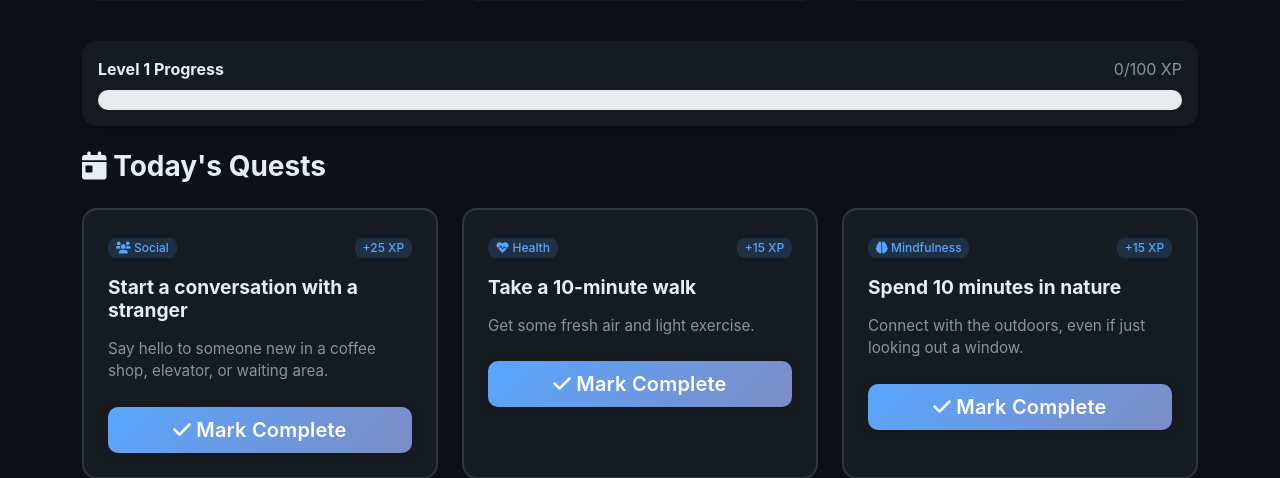
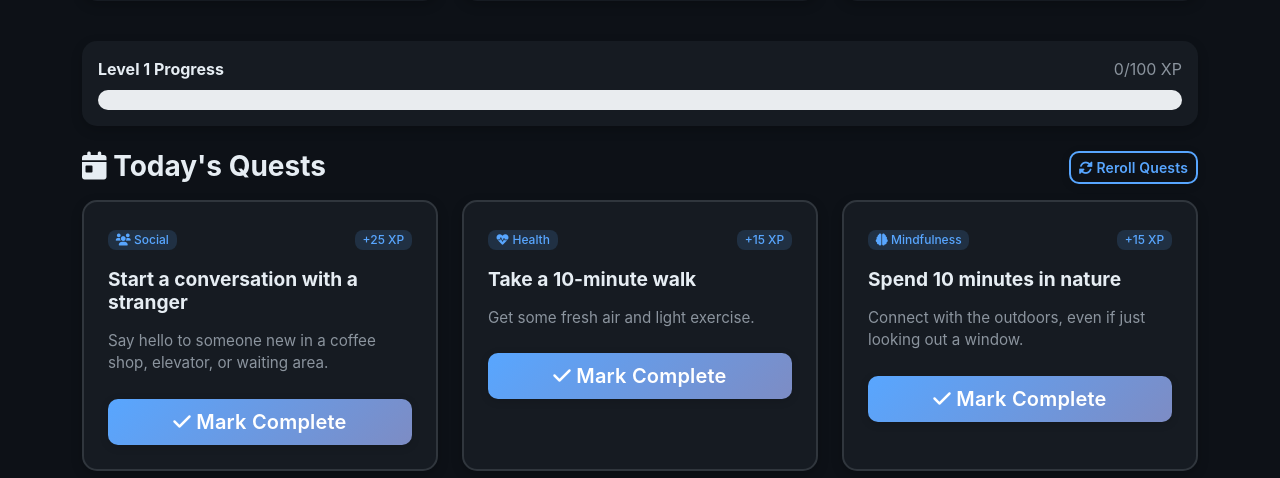
Before and after one commit to pierceluu10/Questr, a Flask app: page /dashboard in a window 1280 px wide. Shown: the part 421-899 px from the top of the page. Run offline with Flask 3, Linux system fonts and the light colour scheme; the visitor is signed in with stand-in values (Sample User, id 1); data comes from the database, SQL or seed files in the repository.

Commit message:
3 quests

```diff
--- a/app.py
+++ b/app.py
@@ -10,7 +10,7 @@ import json
 import os
 from textblob import TextBlob
 
-from models import db, User, Quest, UserQuest, Reflection, Achievement, UserAchievement
+from models import db, User, Quest, UserQuest, Reflection, Achievement, UserAchievement, DailyQuest
 
 app = Flask(__name__)
 app.config['SECRET_KEY'] = os.environ.get('SECRET_KEY', 'your-secret-key-change-in-production')
@@ -76,20 +76,22 @@ def get_daily_quests(user_id):
     """Get or generate today's quests for a user"""
     today = date.today()
 
-    # Check if user already has quests for today
-    existing_quests = Quest.query.filter(
-        Quest.id.in_(
-            db.session.query(UserQuest.quest_id).filter(
-                UserQuest.user_id == user_id,
-                db.func.date(UserQuest.date_completed) == today
-            )
-        )
+    # Check if user already has quests assigned for today
+    daily_quests = DailyQuest.query.filter_by(
+        user_id=user_id,
+        date_assigned=today
     ).all()
 
-    if existing_quests:
-        return existing_quests
+    if daily_quests:
+        # Return the assigned quests
+        quest_ids = [dq.quest_id for dq in daily_quests]
+        return Quest.query.filter(Quest.id.in_(quest_ids)).all()
 
     # Generate new quests for today
+    return generate_new_quests(user_id, today)
+
+def generate_new_quests(user_id, today):
+    """Generate 3 new random quests for a user"""
     categories = ['Social', 'Health', 'Mindfulness']
     today_quests = []
 
@@ -112,8 +114,16 @@ def get_daily_quests(user_id):
             db.session.add(quest)
             db.session.commit()
 
+        # Assign quest to user for today
+        daily_quest = DailyQuest(
+            user_id=user_id,
+            quest_id=quest.id,
+            date_assigned=today
+        )
+        db.session.add(daily_quest)
         today_quests.append(quest)
 
+    db.session.commit()
     return today_quests
 
 def check_achievements(user):
@@ -343,6 +353,35 @@ def mood_data():
 
     return jsonify(data)
 
+@app.route('/reroll-quests')
+@login_required
+def reroll_quests():
+    """Reroll today's quests for the user"""
+    today = date.today()
+
+    # Check if user has already completed any quests today
+    completed_today = UserQuest.query.filter(
+        UserQuest.user_id == current_user.id,
+        db.func.date(UserQuest.date_completed) == today
+    ).count()
+
+    if completed_today > 0:
+        flash('Cannot reroll quests after completing one! Try again tomorrow.')
+        return redirect(url_for('dashboard'))
+
+    # Delete old daily quest assignments for today
+    DailyQuest.query.filter_by(
+        user_id=current_user.id,
+        date_assigned=today
+    ).delete()
+    db.session.commit()
+
+    # Generate new quests
+    generate_new_quests(current_user.id, today)
+
+    flash('Quests rerolled! Here are your new quests for today.')
+    return redirect(url_for('dashboard'))
+
 if __name__ == '__main__':
     # Only run in debug mode if not in production
     import os
--- a/models.py
+++ b/models.py
@@ -81,3 +81,12 @@ class UserAchievement(db.Model):
     date_earned = db.Column(db.DateTime, default=datetime.utcnow)
 
     __table_args__ = (db.UniqueConstraint('user_id', 'achievement_id'),)
+
+class DailyQuest(db.Model):
+    """Track which quests are assigned to users each day"""
+    id = db.Column(db.Integer, primary_key=True)
+    user_id = db.Column(db.Integer, db.ForeignKey('user.id'), nullable=False)
+    quest_id = db.Column(db.Integer, db.ForeignKey('quest.id'), nullable=False)
+    date_assigned = db.Column(db.Date, default=datetime.utcnow().date)
+
+    __table_args__ = (db.UniqueConstraint('user_id', 'quest_id', 'date_assigned'),)
--- a/static/css/style.css
+++ b/static/css/style.css
@@ -229,6 +229,16 @@ body, h1, h2, h3, h4, h5, h6, .navbar-brand, p, span, a, button, .btn, input, te
     transform: translateY(-2px);
 }
 
+.btn-outline-primary {
+    border: 2px solid var(--primary-color);
+    color: var(--primary-color);
+}
+
+.btn-outline-primary:hover {
+    background: var(--primary-color);
+    color: white;
+}
+
 .btn-primary {
     background: linear-gradient(135deg, var(--primary-color) 0%, var(--secondary-color) 100%);
     border: none;
--- a/templates/dashboard.html
+++ b/templates/dashboard.html
@@ -83,11 +83,16 @@
 </div>
 
 <!-- Daily Quests -->
-<div class="row">
-    <div class="col-12">
-        <h3 class="fw-bold mb-4">
+<div class="row mb-3">
+    <div class="col-12 d-flex justify-content-between align-items-center">
+        <h3 class="fw-bold mb-0">
             <i class="fas fa-calendar-day"></i> Today's Quests
         </h3>
+        {% if completed_quest_ids|length == 0 %}
+        <a href="{{ url_for('reroll_quests') }}" class="btn btn-outline-primary btn-sm">
+            <i class="fas fa-sync-alt"></i> Reroll Quests
+        </a>
+        {% endif %}
     </div>
 </div>
 
```
Also changed, not shown: migrate_db.py (added, +18 -0 lines).
